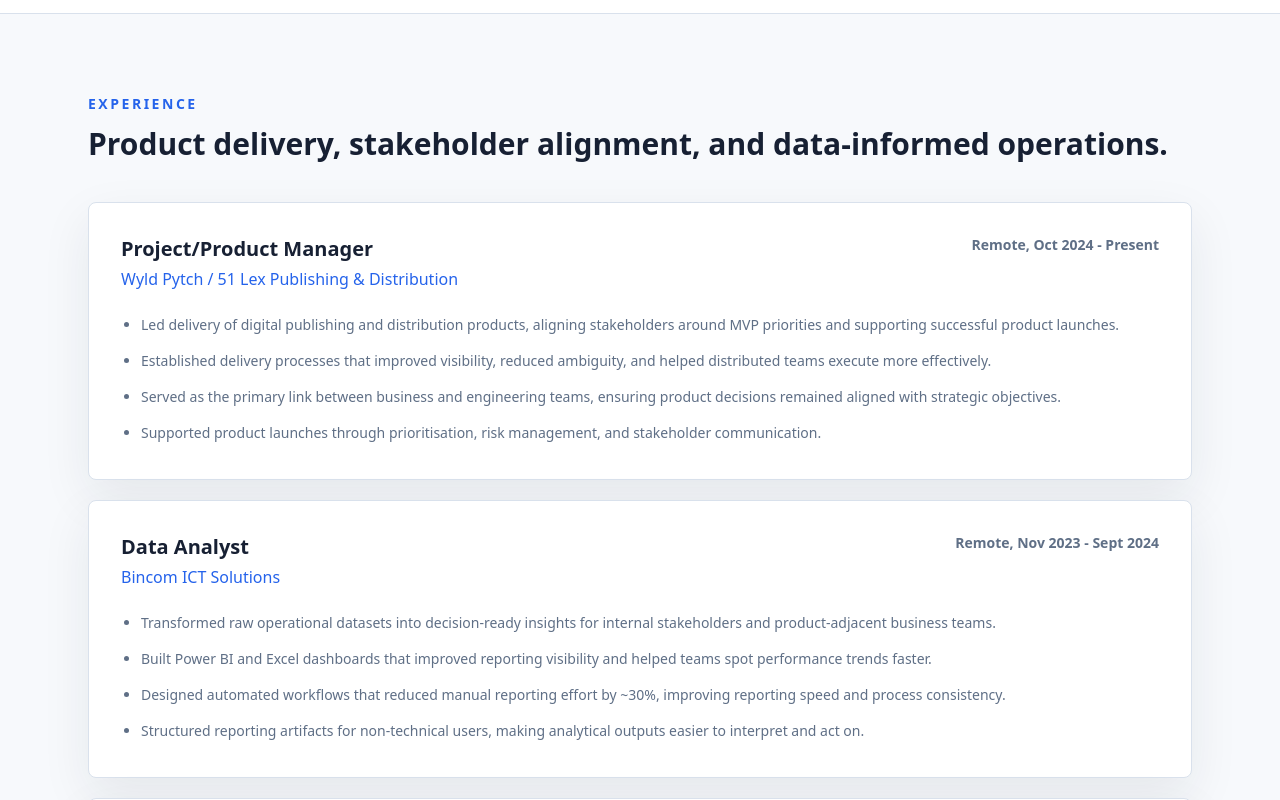
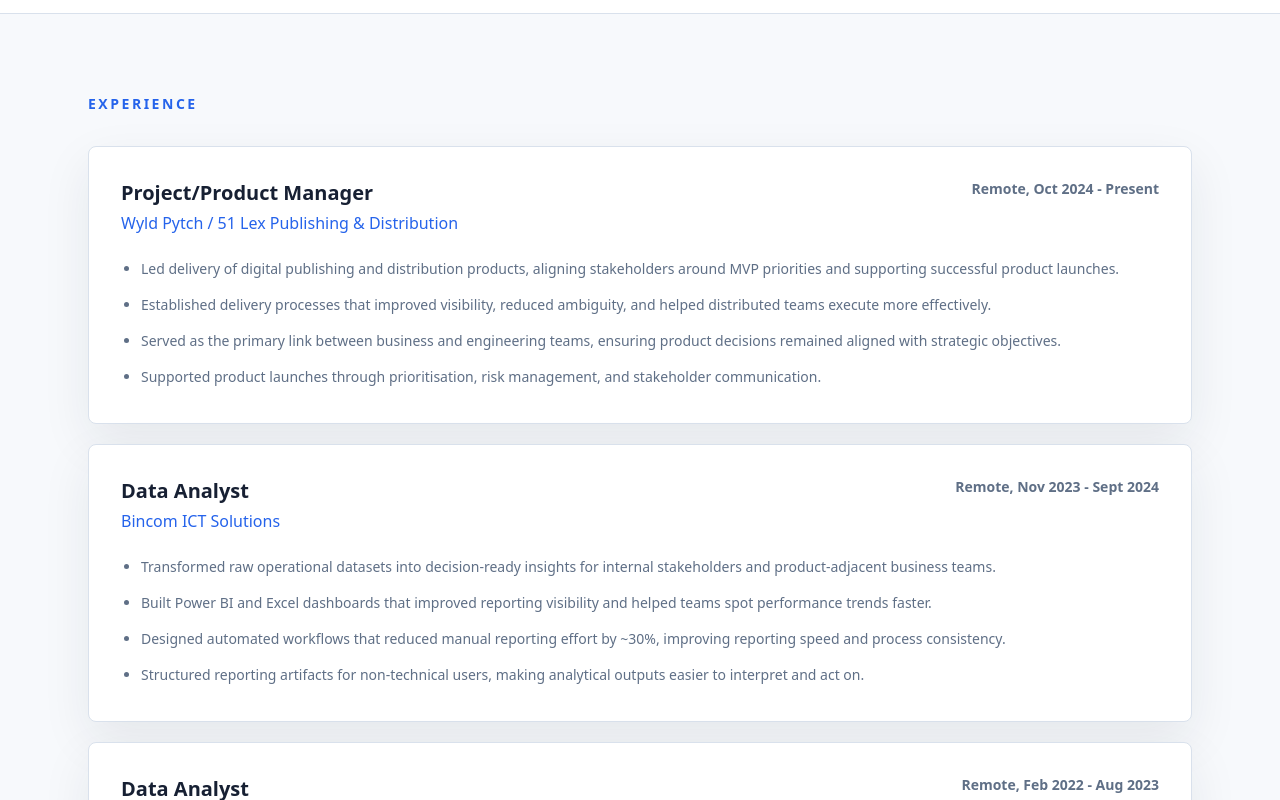
Before and after one commit to omololaalonge/Portfolio_Product-Manager, a Next.js app: page / in a window 1280 px wide. Shown: the part 5320-6120 px from the top of the page. Built offline with nearby package versions, Linux system fonts and the light colour scheme.

Commit message:
Remove experience section heading

```diff
--- a/components/Experience.tsx
+++ b/components/Experience.tsx
@@ -38,8 +38,7 @@
     <section id="experience" className="border-y border-line bg-page">
       <div className="mx-auto max-w-6xl px-5 py-16 sm:px-6 lg:py-20">
         <p className="section-kicker">Experience</p>
-        <h2 className="section-title mt-3">Product delivery, stakeholder alignment, and data-informed operations.</h2>
-        <div className="mt-10 space-y-5">
+        <div className="mt-8 space-y-5">
           {roles.map((role) => (
             <article key={`${role.company}-${role.meta}`} className="card p-6 sm:p-8">
               <div className="flex flex-col gap-2 sm:flex-row sm:justify-between">
```
